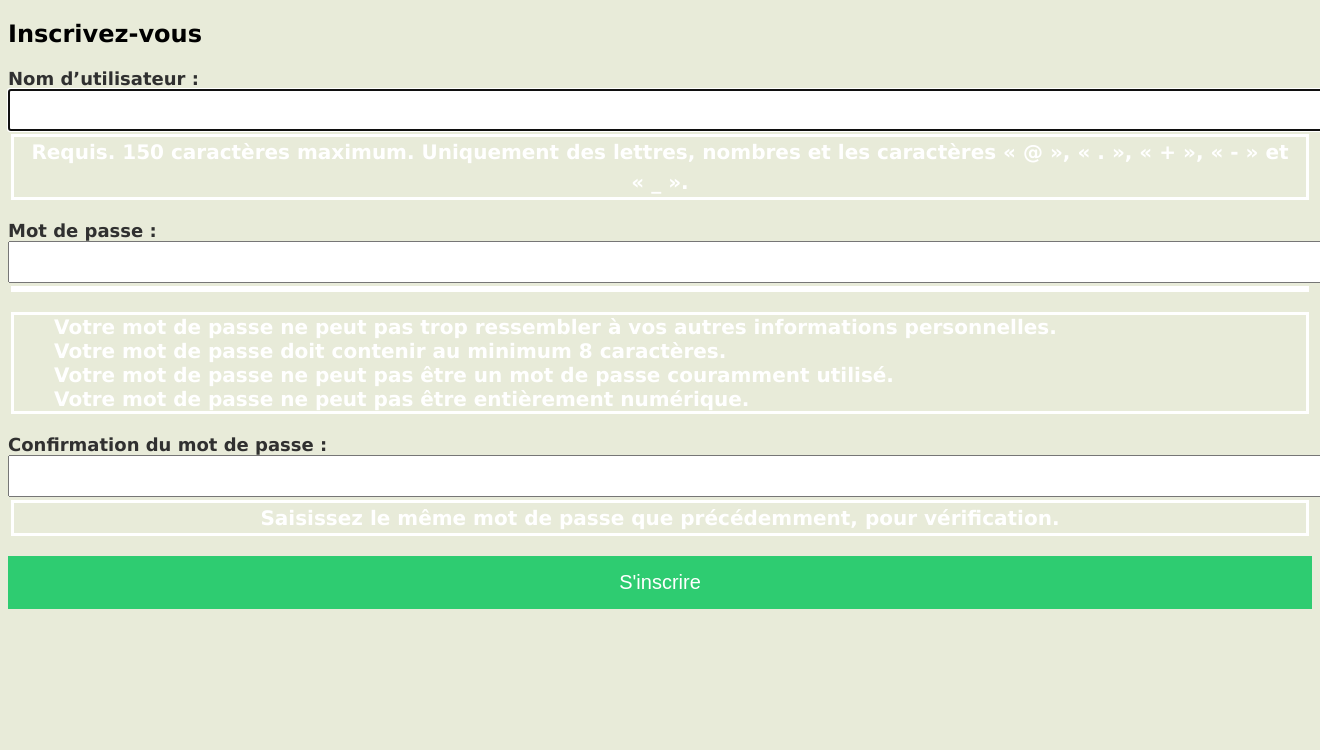
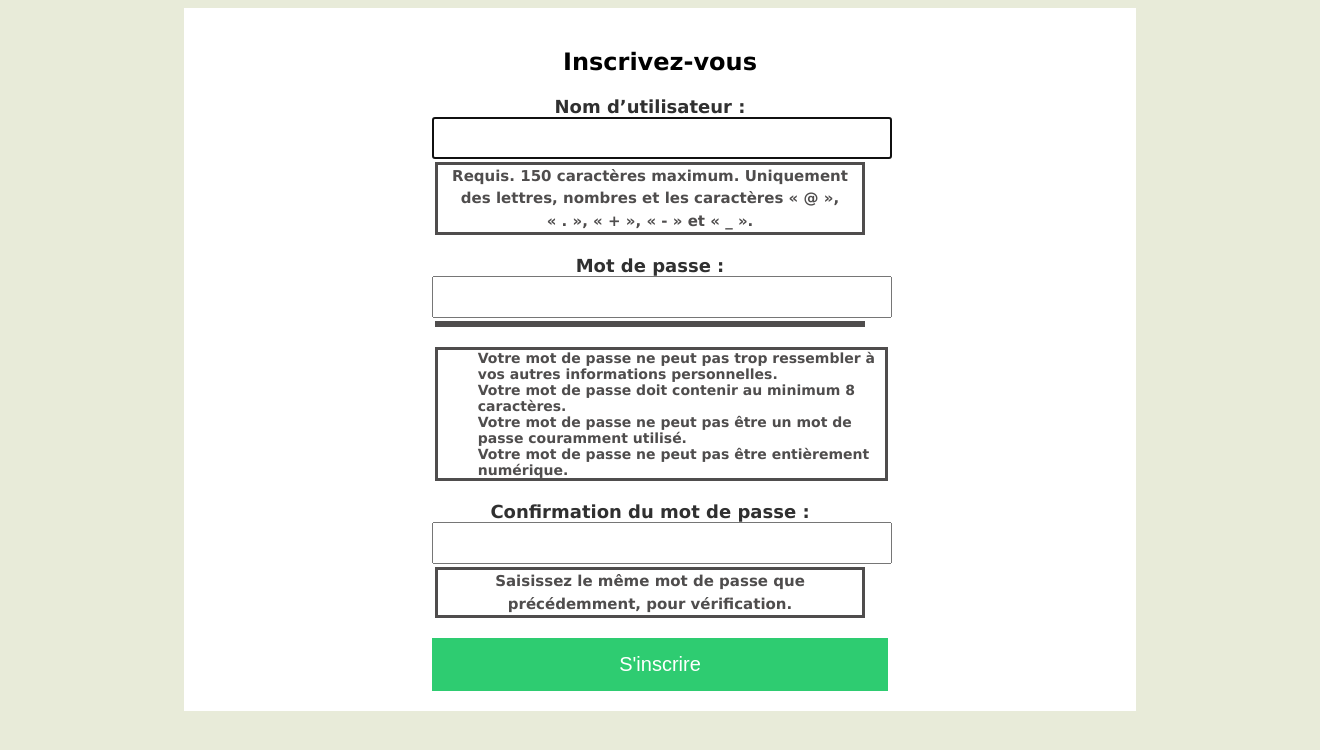
Before and after one commit to nicolasAniort/LiTReview, a Django app: page /inscription in a window 1320 px wide; the page is wider, and only the part inside the window is pictured. Shown: the top 750 px of that part. Run offline with Django 3.2, Linux system fonts and the light colour scheme.

Commit message:
refactor css

```diff
--- a/merchex/listing/static/styles.css
+++ b/merchex/listing/static/styles.css
@@ -66,33 +66,46 @@ div.scene form{
     text-align:center;
 }
 /*formulaire d'inscription*/
+div.signup-form {
+    width: 70%;
+    padding: 20px;
+    margin:auto;
+    text-align: center;
+    background-color: white;
+}
+div.signup-form form{
+    width: 50%;
+    margin: auto;
+    text-align: center;
+}
 div.signup-form label{
-    text-align: left;
     margin: 3px;
     font-weight: bold;
-    font-size: 22px;
+    text-align: left;
+    margin: 10px 0; /* Augmentation de la marge pour séparer les éléments */
+    font-size: 18px; /* Réduction de la taille de la police */
     color: #303030;
+    text-align: center;
 }
 span.helptext{
     line-height: 150%;
     display: block;
     text-align: center;
-    margin: 3px;
+    margin: 3px 3px 3px 3px;
     font-size: 15px;
-    font-size: 20px;
     font-weight: bold;
-    color: #ffffff;
-    border-color: white;
+    color: #4f4d4d;
+    border-color: #4f4d4d;
     border-style: solid;
 }
 div.signup-form ul{
     list-style: none;
     text-align: left;
-    margin: 3px;
-    font-size: 20px;
+    margin: 3px 0px 3px 3px;
+    font-size: 14px;
     font-weight: bold;
-    color: #ffffff;
-    border-color: white;
+    color: #4f4d4d;
+    border-color: #4f4d4d;
     border-style: solid;
 }
 div.signup-form button{
@@ -108,6 +121,32 @@ div.signup-form.button:focus {
 div.signup-form.button:active {
      background-color : rgb(255, 255, 255);
     }
+div.signup-form p {
+    margin-bottom: 20px; /* Augmentation de la marge entre les paragraphes */
+    margin-right: 20px;
+}
+
+div.signup-form input[type="text"],
+div.signup-form input[type="password"] {
+    width: 100%;
+    padding: 10px;
+    font-size: 16px; /* Réduction de la taille de la police */
+}
+
+div.signup-form button {
+    width: 100%;
+    padding: 15px;
+    font-size: 20px;
+    background-color: #2ECC71; /* Couleur de fond verte */
+    color: white;
+    border: none;
+    cursor: pointer;
+    transition: background-color 0.3s;
+}
+
+div.signup-form button:hover {
+    background-color: #27AE60; /* Changement de couleur au survol */
+}
 /* Ajout des styles pour le formulaire de connexion */
 div.login-form label {
     text-align: left;
@@ -154,36 +193,3 @@ div.login-form button:hover {
     background-color: #27AE60; /* Changement de couleur au survol */
 }
 /* Ajout des styles pour le formulaire d'inscription */
-div.signup-form label {
-    text-align: left;
-    margin: 10px 0; /* Augmentation de la marge pour séparer les éléments */
-    font-weight: bold;
-    font-size: 18px; /* Réduction de la taille de la police */
-    color: #303030;
-}
-
-div.signup-form p {
-    margin-bottom: 20px; /* Augmentation de la marge entre les paragraphes */
-}
-
-div.signup-form input[type="text"],
-div.signup-form input[type="password"] {
-    width: 100%;
-    padding: 10px;
-    font-size: 16px; /* Réduction de la taille de la police */
-}
-
-div.signup-form button {
-    width: 100%;
-    padding: 15px;
-    font-size: 20px;
-    background-color: #2ECC71; /* Couleur de fond verte */
-    color: white;
-    border: none;
-    cursor: pointer;
-    transition: background-color 0.3s;
-}
-
-div.signup-form button:hover {
-    background-color: #27AE60; /* Changement de couleur au survol */
-}
```
Also changed, not shown: merchex/listing/templates/base_login-DESKTOP-H9VA2BH.html (deleted, +0 -27 lines), merchex/listing/templates/flux-DESKTOP-H9VA2BH.html (deleted, +0 -15 lines), merchex/db.sqlite3.
